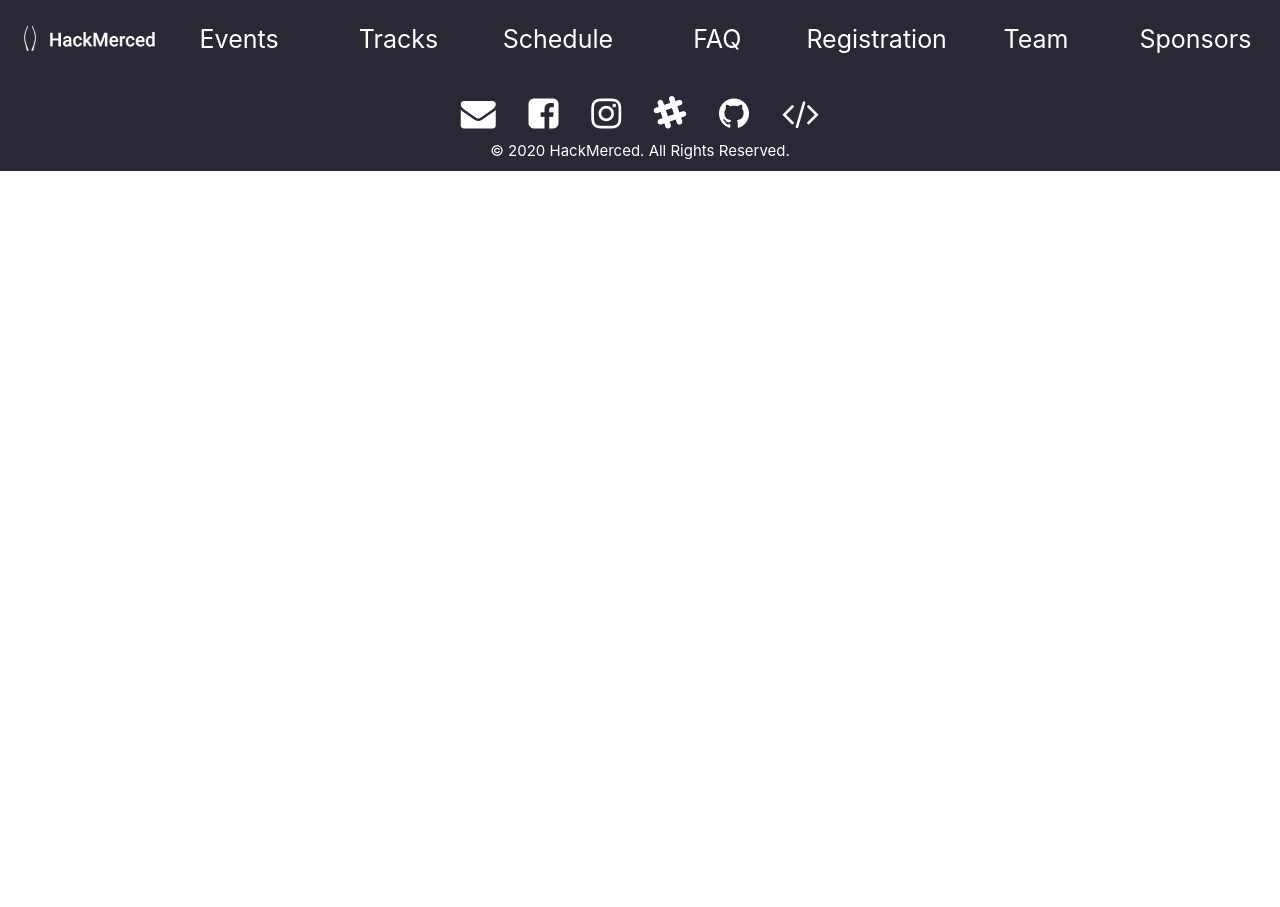
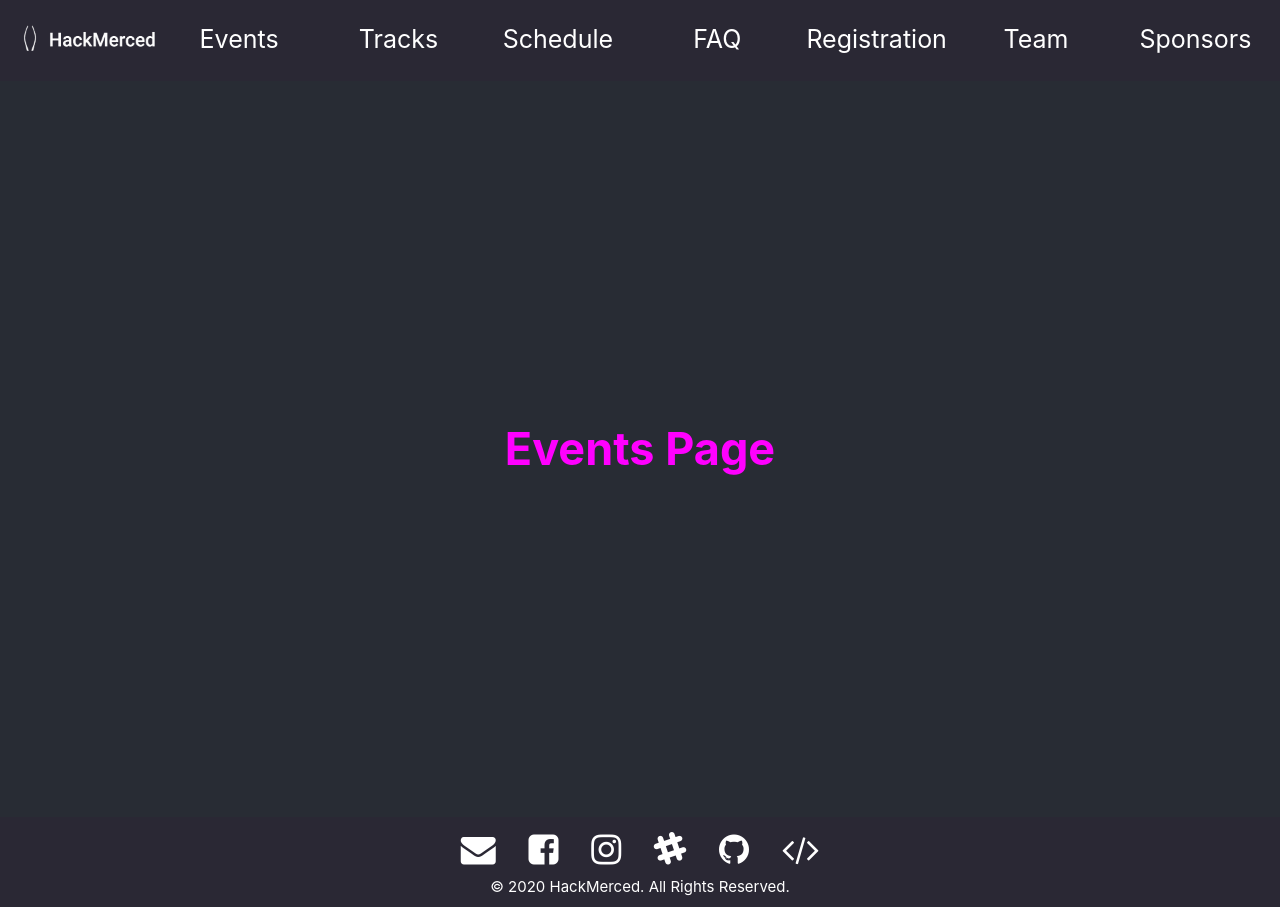
Before and after one commit to HackMerced/Hackm, a React (Create React App) app in the folder client/: page /events in a window 1280 px wide. Before the commit the page ends 800 px from the top, so only its background shows below. Built offline with nearby package versions, Linux system fonts and the light colour scheme.

Commit message:
removed direct links on login and fixed hot links

```diff
--- a/client/src/component/Header/Navigation-Bar.jsx
+++ b/client/src/component/Header/Navigation-Bar.jsx
@@ -10,12 +10,12 @@ class NavigationBar extends React.Component {
         return(
             <article className="App-nav" id="Navigation-Bar">
                 <nav className = "nav-link">
-                    <a href = "/">
+                    <Link to='/' title= "Back Home!">
                         <img class="HackMerced-logo" src={logo} title= "HackMerced" alt="Hack Merced"/> {/* HackMerced icon goes to home page */}
-                    </a>
+                    </Link>
                 </nav>
                 <nav className = "nav-link">
-                    <Link className= "style-link" to='/event' title= "Events Page">Events</Link> {/* React Router link to Events on home page */}
+                    <Link className= "style-link" to='/events' title= "Events Page">Events</Link> {/* React Router link to Events on home page */}
                 </nav>
                 <nav className = "nav-link">
                     <Link className= "style-link" to='/#tracks' title= "Tracks">Tracks</Link> {/* I have no idea what "Tracks" is supposed to be */}
--- /dev/null
+++ b/client/src/pages/events/Events.jsx
@@ -0,0 +1,18 @@
+import React from 'react';
+import './events.css';   {/* css for this file */}
+
+class Events extends React.Component {
+	render() {
+	  return (
+	  	<div className="App-events">   {/* this code just puts the words "Events Page" */}
+		  	<section className="container">				 {/* in the middle of the page */}
+			  	<article className="events">
+			  	<h1>Events Page</h1>
+			  	</article>
+		  	</section>
+	  	</div>
+	  );
+	}
+}
+
+export default Events;
--- /dev/null
+++ b/client/src/pages/events/events.css
@@ -0,0 +1,11 @@
+.App-events{
+	color: magenta;
+	background-color: #282c34;     /* sets bg same as main page */
+	min-height: 92vh;
+	display: flex;
+	flex-direction: column;
+	align-items: center;
+	justify-content: center;
+	font-size: 45px;
+	text-align: center;
+}
--- a/client/src/pages/signUp/signUp.jsx
+++ b/client/src/pages/signUp/signUp.jsx
@@ -7,7 +7,7 @@ class SignUp extends React.Component {
 	  	<div className="App-sign-up">   {/* this code just puts the words "Sign Up" */}
 		  	<section className="container">				 {/* in the middle of the page */}
 			  	<article className="signup">
-			  	<h1>Sign Up</h1>
+			  	<h1>Sign Up Page</h1>
 			  	</article>
 		  	</section>
 	  	</div>
--- a/client/src/routes/appRoute.jsx
+++ b/client/src/routes/appRoute.jsx
@@ -5,6 +5,7 @@ import adminDash from '../pages/login/adminDash/admin.jsx'
 import applicantDash from '../pages/login/applicantDash/applicant.jsx'
 import judgingDash from '../pages/login/judgingDash/judging.jsx'
 import volDash from '../pages/login/volDash/volDash.jsx'
+import events from '../pages/events/Events.jsx'
 
 const routes = [ 			// JSON array of objects having characteristics of respective components and paths
 {				 			// This is how the app is pulling the routing data dynamically
@@ -28,6 +29,11 @@ const routes = [ 			// JSON array of objects having characteristics of respectiv
 	component: applicantDash,
 },
 {
+	path: '/events',
+	component: events,
+},
+
+{
 	path: '/judge',
 	component: judgingDash,
 },
```
